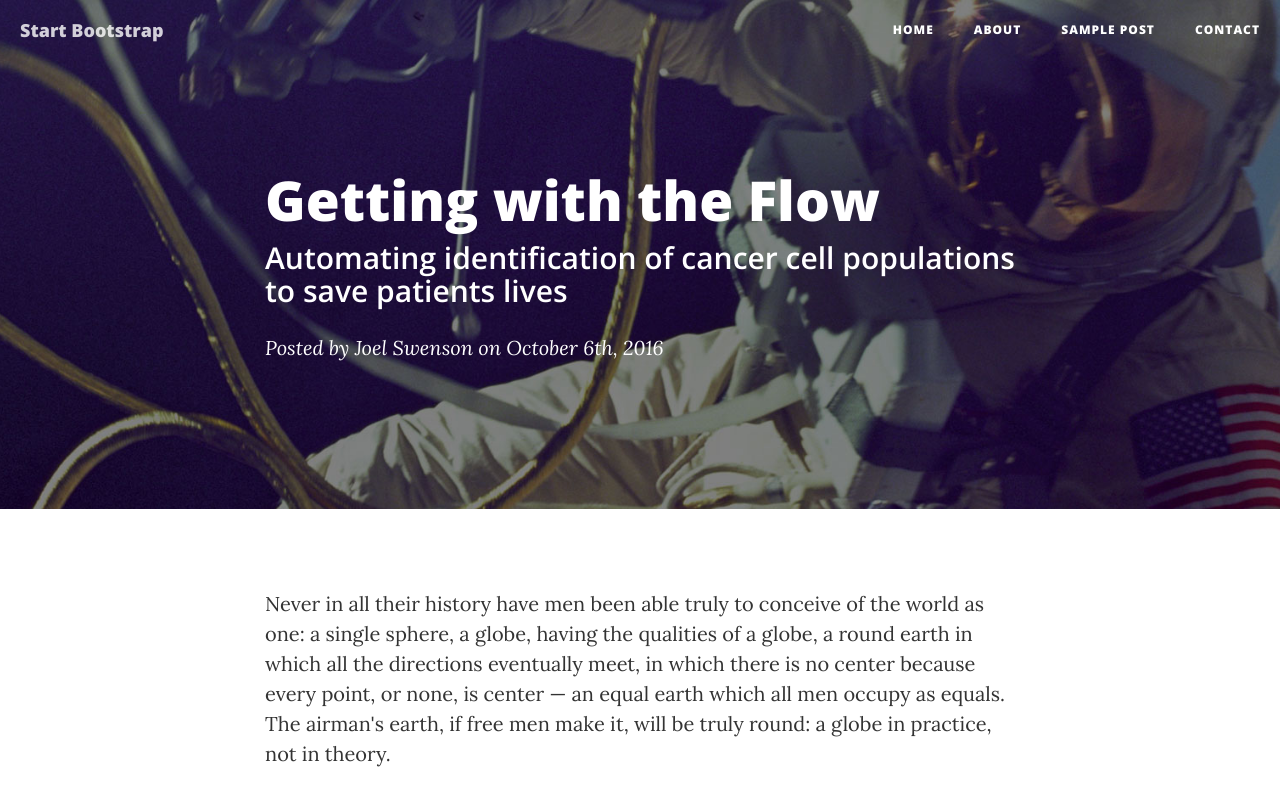
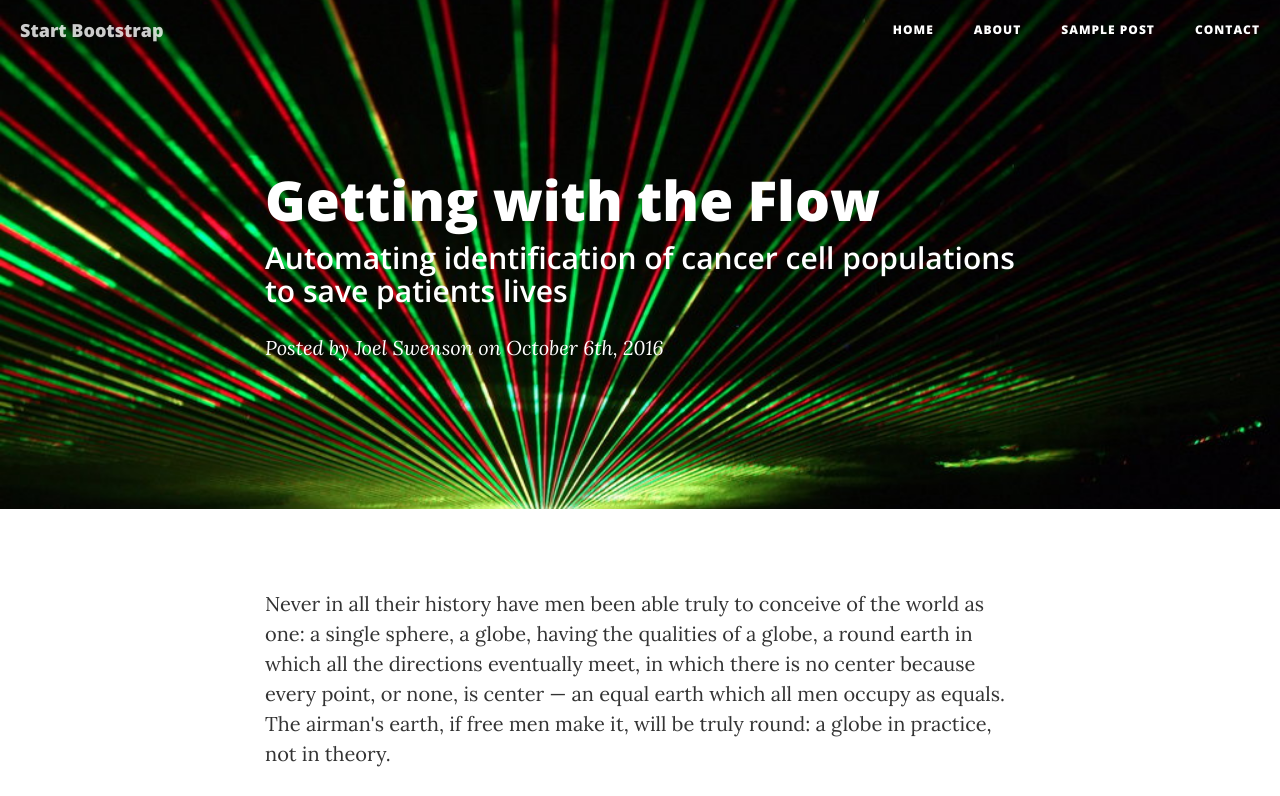
Before and after one commit to jmswenson/jmswenson.github.io, a website: page insight_project.html in a window 1280 px wide. Shown: the top 796 px of the page. Drawn offline with nearby package versions, Linux system fonts and the light colour scheme.

Commit message:
Playing with homepage

```diff
--- a/insight_project.html
+++ b/insight_project.html
@@ -69,7 +69,7 @@
 
     <!-- Page Header -->
     <!-- Set your background image for this header on the line below. -->
-    <header class="intro-header" style="background-image: url('img/post-bg.jpg')">
+    <header class="intro-header" style="background-image: url('img/laser_bg.jpg')">
         <div class="container">
             <div class="row">
                 <div class="col-lg-8 col-lg-offset-2 col-md-10 col-md-offset-1">
```
Also changed, not shown: img/laser_bg.jpg (added).
